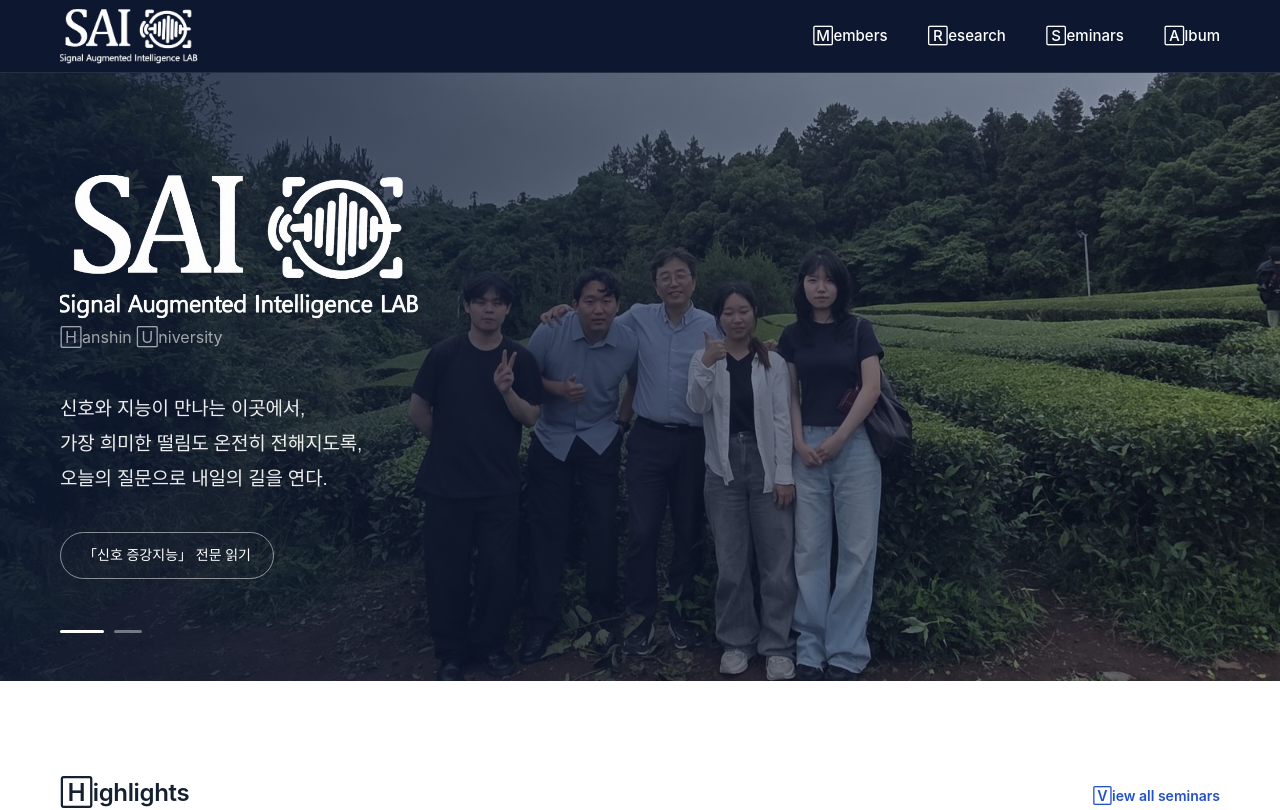
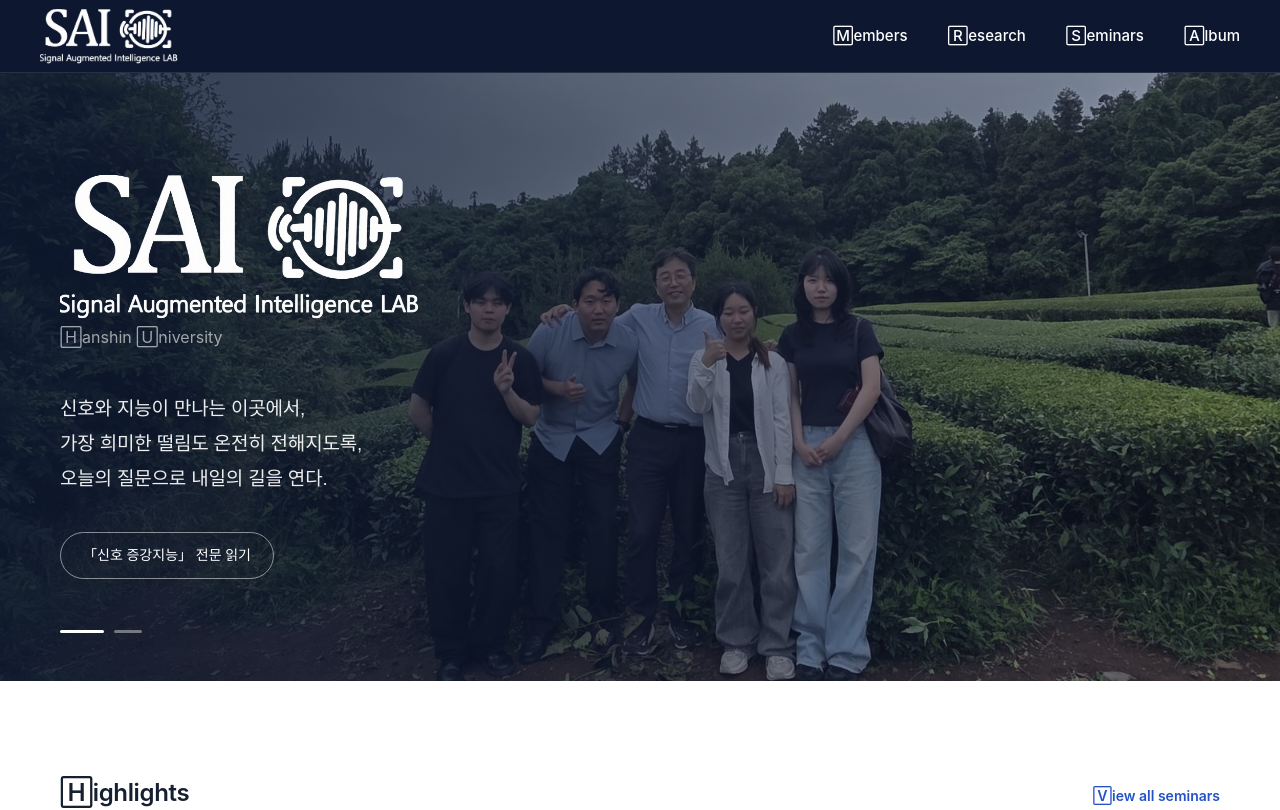
Before and after one commit to Signal-Augmented-Intelligence/-Signal-Augmented-Intelligence.github.io, a Next.js app: page / in a window 1280 px wide. Shown: the top 810 px of the page. Built offline with nearby package versions, Linux system fonts and the light colour scheme; a web font is replaced by a local one.

Commit message:
Header 1360px wide on the public site and 관리 화면, so the logo sits further left than the 1160px content

```diff
--- a/admin/src/components/AdminHeader.tsx
+++ b/admin/src/components/AdminHeader.tsx
@@ -19,7 +19,7 @@ export function AdminHeader({ siteUrl }: { siteUrl: string }) {
   const loggedIn = state === 'in';
   return (
     <header className={styles.header}>
-      <div className={`container ${styles.inner}`}>
+      <div className={`container container-header ${styles.inner}`}>
         <a href="/" className={styles.brand} aria-label="SAI Lab 관리 화면 첫 화면">
           <span className={styles.brandLogo}>
             <Image src="/images/admin/sai-lab-black.png" width={1778} height={885} alt="SAI Lab" className={styles.logoImage} />
--- a/src/app/globals.css
+++ b/src/app/globals.css
@@ -22,6 +22,7 @@
   --text-hero: 4.5rem;    /* 72 */
 
   --container: 1160px;
+  --container-header: 1360px; /* 헤더만 본문보다 넓게: 넓은 화면에서 로고와 메뉴가 가운데로 몰리지 않게 */
   --gutter: 40px;
   --header-h: 72px;
 }
@@ -58,6 +59,7 @@ a:hover { text-decoration: underline; text-underline-offset: 0.18em; }
 :focus-visible { outline: 2px solid var(--accent); outline-offset: 3px; border-radius: 2px; }
 
 .container { width: 100%; max-width: calc(var(--container) + var(--gutter) * 2); margin: 0 auto; padding: 0 var(--gutter); }
+.container-header { max-width: calc(var(--container-header) + var(--gutter) * 2); }
 
 .skip-link { position: absolute; left: var(--gutter); top: -100px; z-index: 100; padding: 0.5rem 0.75rem; background: var(--paper); color: var(--ink); }
 .skip-link:focus { top: 0.5rem; }
--- a/src/components/SiteHeader.tsx
+++ b/src/components/SiteHeader.tsx
@@ -10,7 +10,7 @@ export function SiteHeader() {
   const items = visibleNav(MAIN_NAV);
   return (
     <header className={styles.header}>
-      <div className={`container ${styles.inner}`}>
+      <div className={`container container-header ${styles.inner}`}>
         <Link href="/" className={styles.brand} aria-label={`${lab.name} home`}>
           {lab.logo
             ? <img src={lab.logo} alt={lab.name} className={styles.customLogo} />
```
Also changed, not shown: 1 other file (tests, documents, lock files or other folders).
